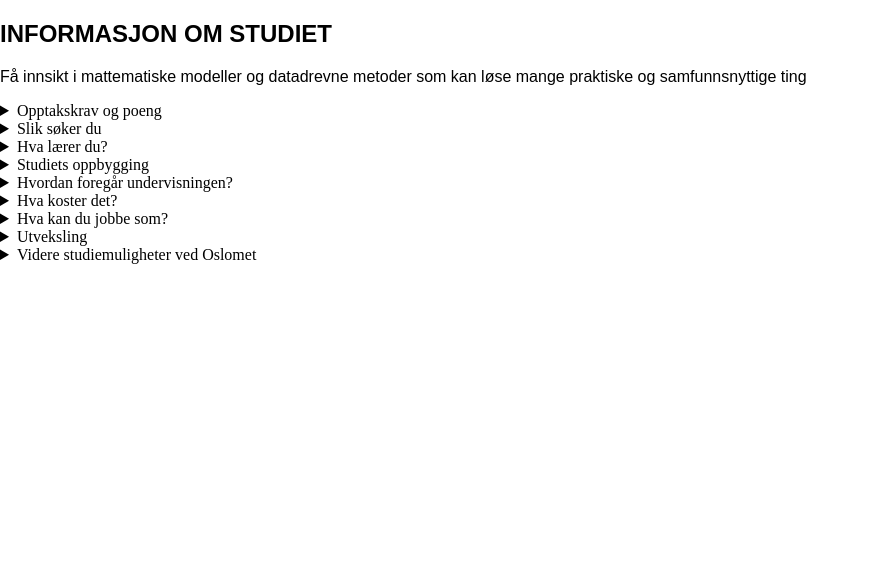
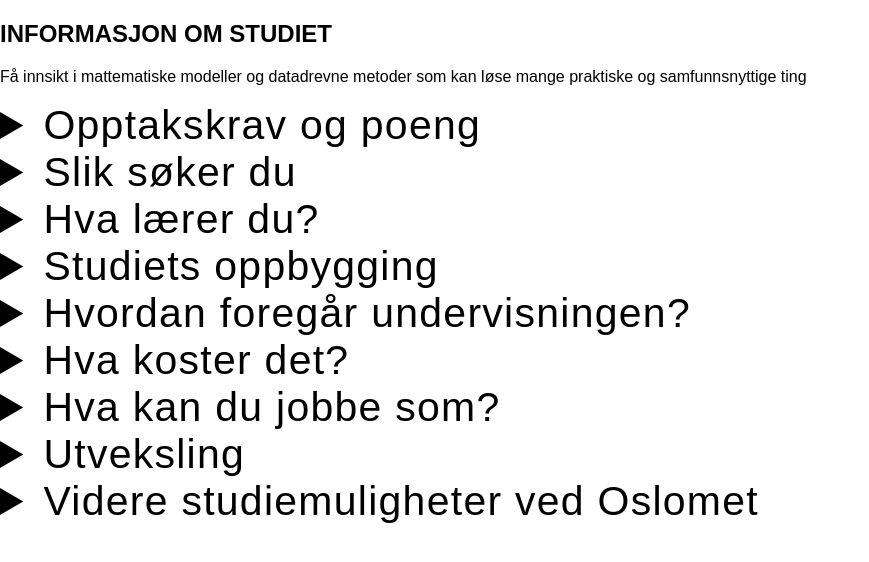
Before and after one commit to tatianavidela/home-exam-data1200_2, a plain HTML site: page index.html in a window 1280 px wide. Shown: the whole page, without its empty margins (0-869 px from the left). Drawn offline with Linux system fonts and the light colour scheme; a web font is replaced by a local one.

Commit message:
la til CSS på teksten i Details og Summary

```diff
--- a/css/style.css
+++ b/css/style.css
@@ -27,7 +27,20 @@ h1 {
 /*Index section one - Accordion____________SIMEN*/
 
 details{
+	font-size: 1.6em;
+	font-family: Arial, Helvetica, sans-serif;
+	letter-spacing: 0.05em;
+}
 
+summary{
+	font-family: Arial, Helvetica, sans-serif;
+	font-weight: bold;
+	font-size: 2em;
+}
+
+details:not([open]) summary{
+	font-size: 1.6em;
+	font-weight: normal;
 }
 
 .accordionLink{
```
